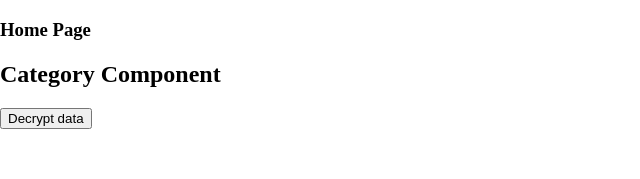
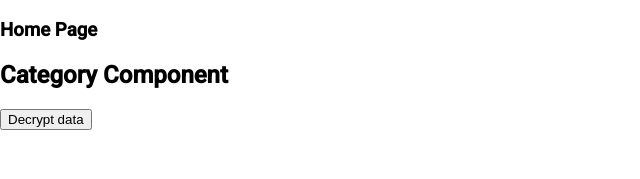
Before and after one commit to devcoy/angular-boilerplate, an Angular app: page /stocktaking/home in a window 1280 px wide. Shown: the top 179 px of the page, without its empty margins (0-640 px from the left). Built offline with nearby package versions, Linux system fonts and the light colour scheme.

Commit message:
feat(material): add angular material

```diff
--- a/angular.json
+++ b/angular.json
@@ -30,6 +30,7 @@
               "src/assets"
             ],
             "styles": [
+              "@angular/material/prebuilt-themes/indigo-pink.css",
               "src/styles.scss"
             ],
             "scripts": []
@@ -93,6 +94,7 @@
               "src/assets"
             ],
             "styles": [
+              "@angular/material/prebuilt-themes/indigo-pink.css",
               "src/styles.scss"
             ],
             "scripts": []
--- a/package.json
+++ b/package.json
@@ -17,10 +17,12 @@
   "private": true,
   "dependencies": {
     "@angular/animations": "^15.2.0",
+    "@angular/cdk": "^15.2.9",
     "@angular/common": "^15.2.0",
     "@angular/compiler": "^15.2.0",
     "@angular/core": "^15.2.0",
     "@angular/forms": "^15.2.0",
+    "@angular/material": "^15.2.9",
     "@angular/platform-browser": "^15.2.0",
     "@angular/platform-browser-dynamic": "^15.2.0",
     "@angular/router": "^15.2.0",
--- /dev/null
+++ b/src/app/material/material.module.ts
@@ -0,0 +1,13 @@
+import { NgModule } from '@angular/core';
+
+import { MatButtonModule } from '@angular/material/button';
+import { MatInputModule } from '@angular/material/input';
+import { MatToolbarModule } from '@angular/material/toolbar';
+
+const material = [MatToolbarModule, MatButtonModule, MatInputModule];
+
+@NgModule({
+	exports: [material],
+	imports: [material]
+})
+export class MaterialModule {}
--- a/src/index.html
+++ b/src/index.html
@@ -7,7 +7,10 @@
 		<base href="/" />
 		<meta name="viewport" content="width=device-width, initial-scale=1" />
 		<link rel="icon" type="image/x-icon" href="favicon.ico" />
-	</head>
+	  <link rel="preconnect" href="https://fonts.gstatic.com">
+  <link href="https://fonts.googleapis.com/css2?family=Roboto:wght@300;400;500&display=swap" rel="stylesheet">
+  <link href="https://fonts.googleapis.com/icon?family=Material+Icons" rel="stylesheet">
+</head>
 	<body>
 		<app-root></app-root>
 	</body>
--- a/src/styles.scss
+++ b/src/styles.scss
@@ -3,3 +3,6 @@
 	margin: 0;
 	padding: 0;
 }
+
+html, body { height: 100%; }
+body { margin: 0; font-family: Roboto, "Helvetica Neue", sans-serif; }
```
Also changed, not shown: src/app/app.module.ts (+9 -1 lines), 1 other file (tests, documents, lock files or other folders). Lines whose indentation alone changed are shown as unchanged.
